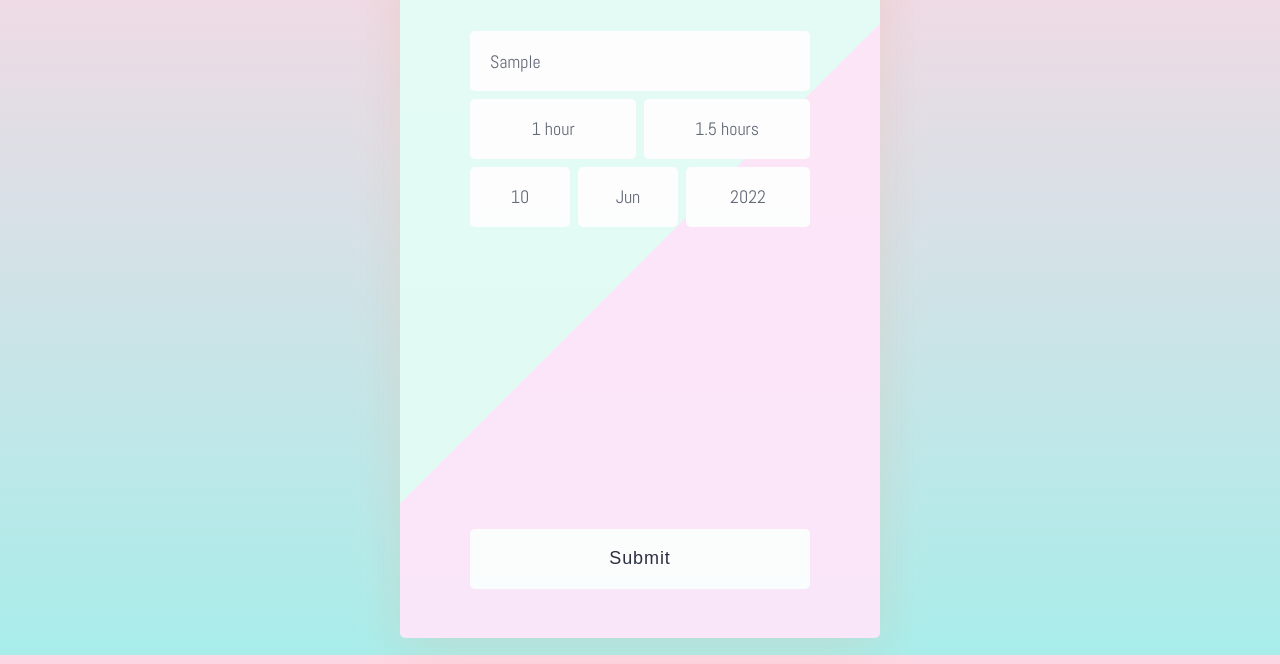
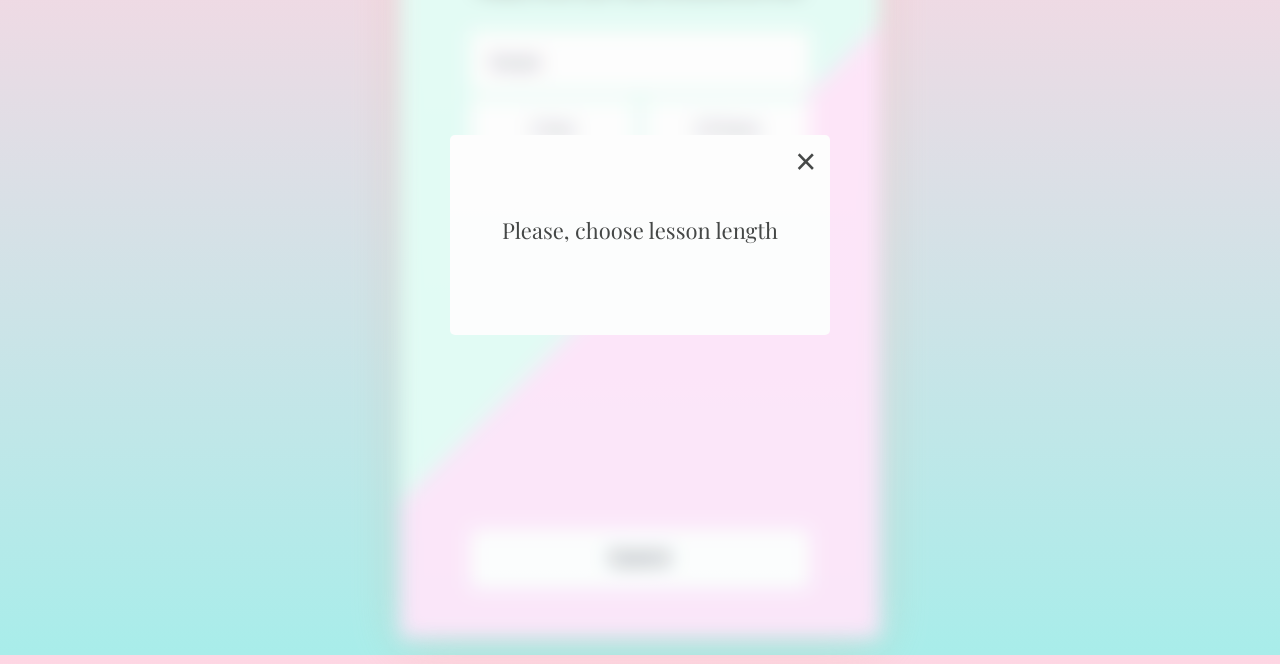
Before and after one commit to Aym58/test1, a plain HTML site: page index.html in a window 1280 px wide. Both pictures are taken after typing "Sample" into the empty fields and a click on the button "Submit". Shown: the part 145-809 px from the top of the page. Drawn offline with nearby package versions, Linux system fonts and the light colour scheme; a web font is replaced by a local one.

Commit message:
Add files via upload

```diff
--- a/index.html
+++ b/index.html
@@ -57,5 +57,10 @@
 				</div>
 			</div>
 		</div>
+		<div class="message-background hide"></div>
+		<div class="message hide">
+			<button class="close-message">&times;</button>
+			<p class="message-content"></p>
+		</div>
 	</body>
 </html>
--- a/script.js
+++ b/script.js
@@ -1,3 +1,4 @@
+const overlay = document.querySelector(".overlay");
 const subminBtn = document.getElementById("submit");
 const nameInp = document.getElementById("name-input");
 const emailInp = document.getElementById("email-input");
@@ -9,6 +10,10 @@ const selectDurationField = document.querySelector(".select-duration");
 const selectorField = document.getElementById("selector-field");
 const selectTimeBtn = document.getElementById("selectTimeBtn");
 const submitBtn = document.getElementById("submitBtn");
+const message = document.querySelector(".message");
+const messageContent = document.querySelector(".message-content");
+const messageBack = document.querySelector(".message-background");
+const closeMessageBtn = document.querySelector(".close-message");
 
 let today = new Date();
 let dd = today.getDate();
@@ -102,26 +107,53 @@ selectDurationField.addEventListener("click", function (e) {
 	}
 });
 
+const alertMessage = (error) => {
+	message.classList.remove("hide");
+	fadeIn(message);
+	messageContent.textContent = error;
+	messageBack.classList.remove("hide");
+	overlay.style.filter = "blur(10px)";
+	const closeMsg = () => {
+		fadeOut(message);
+		setTimeout(() => message.classList.add("hide"), 100);
+		overlay.style.filter = "";
+		messageBack.classList.add("hide");
+	};
+	closeMessageBtn.addEventListener("click", function () {
+		closeMsg();
+	});
+	messageBack.addEventListener("click", function () {
+		closeMsg();
+	});
+};
+
 const submit = (e) => {
 	e.preventDefault();
-	console.log(
-		`Student name: ${nameInp.value},\nlesson at ${selectedTime} on ${selectedDay}.${selectedMonth}.${yyyy}\nLesson lenght: ${duration}`
-	);
+	if (nameInp.value === "") {
+		alertMessage("Please, enter your name");
+	} else if (!duration) {
+		alertMessage("Please, choose lesson length");
+	} else if (!selectedTime) {
+		alertMessage("Please, choose time");
+	} else
+		console.log(
+			`Student name: ${nameInp.value},\nlesson at ${selectedTime} on ${selectedDay}.${selectedMonth}.${yyyy}\nLesson lenght: ${duration}`
+		);
 };
 
-const submitTime = (e) => {
-	e.preventDefault();
+const submitTime = () => {
 	selectorField.innerHTML = "";
 	const el = selectorField.appendChild(document.createElement("div"));
 	el.setAttribute("class", "time-selected");
-	el.innerHTML = selectedTime;
-	fadeIn(el);
+	el.innerHTML = selectedTime || "Choose time";
+	selectedTime && fadeIn(el);
 	el.addEventListener("click", (e) => {
 		e.preventDefault();
 		fadeOut(el);
 		setTimeout(() => selectTimeFunc(), 100);
 	});
 };
+submitTime();
 
 const fadeIn = (el) => {
 	el.style.transition = "all 0.1s linear";
@@ -135,8 +167,7 @@ const fadeOut = (el) => {
 	setTimeout(() => (el.style.opacity = 0), 0);
 };
 
-const selectMonthFunc = (e) => {
-	e.preventDefault();
+const selectMonthFunc = () => {
 	selectorField.innerHTML = "";
 	for (let i = mm; i <= mm + 1; i++) {
 		const el = selectorField.appendChild(document.createElement("div"));
@@ -145,7 +176,7 @@ const selectMonthFunc = (e) => {
 		el.innerHTML = months[i];
 		fadeIn(el);
 		if (i === selectedMonth) {
-			el.classList.add("date-input-month-selected");
+			el.classList.add("date-input-selected");
 		}
 		document
 			.getElementById(`date-input-month-${i}`)
@@ -241,7 +272,7 @@ const selectTimeFunc = () => {
 				document
 					.querySelectorAll(".date-input-time")
 					.forEach((el) => fadeOut(el));
-				setTimeout(() => setTime(i), 100);
+				setTime(i);
 				setTimeout(() => submitTime(), 100);
 			});
 	}
--- a/style.css
+++ b/style.css
@@ -20,9 +20,55 @@ body {
 	font-family: "Abel", sans-serif;
 	opacity: 0.95;
 	width: 100%;
+	height: auto;
+	/*filter: blur(5px);*/
+	/* background-image: linear-gradient(to top, #d9afd9 0%, #97d9e1 100%); */
+}
+
+.message-background {
+	position: absolute;
 	margin: 0 auto;
-	height: auto;
-	/* background-image: linear-gradient(to top, #d9afd9 0%, #97d9e1 100%); */
+	top: 0;
+	left: 0;
+	right: 0;
+	width: 100%;
+	height: 100%;
+}
+
+.message {
+	position: absolute;
+	top: 280px;
+	margin: 0 auto;
+	left: 0;
+	right: 0;
+	text-align: center;
+	padding: 80px 20px;
+	width: 380px;
+	height: 200px;
+	background: #fff;
+	border-radius: 5px;
+	font-size: 22px;
+	font-family: "Playfair Display", serif;
+	color: #3e403f;
+}
+
+.close-message {
+	width: min-content;
+	height: min-content;
+	margin: 0;
+	padding: 0;
+	position: absolute;
+	top: 6px;
+	right: 12px;
+	font-size: 36px;
+	color: #3e403f;
+	cursor: pointer;
+	border: none;
+	background: none;
+}
+
+.hide {
+	display: none;
 }
 
 .form {
@@ -318,11 +364,11 @@ button:hover {
 	transform: translatey(3px);
 	box-shadow: none;
 }
-
+/*
 button:hover {
 	animation: ani9 0.4s ease-in-out infinite alternate;
 }
-
+*/
 #email-input {
 	display: none;
 }
```
